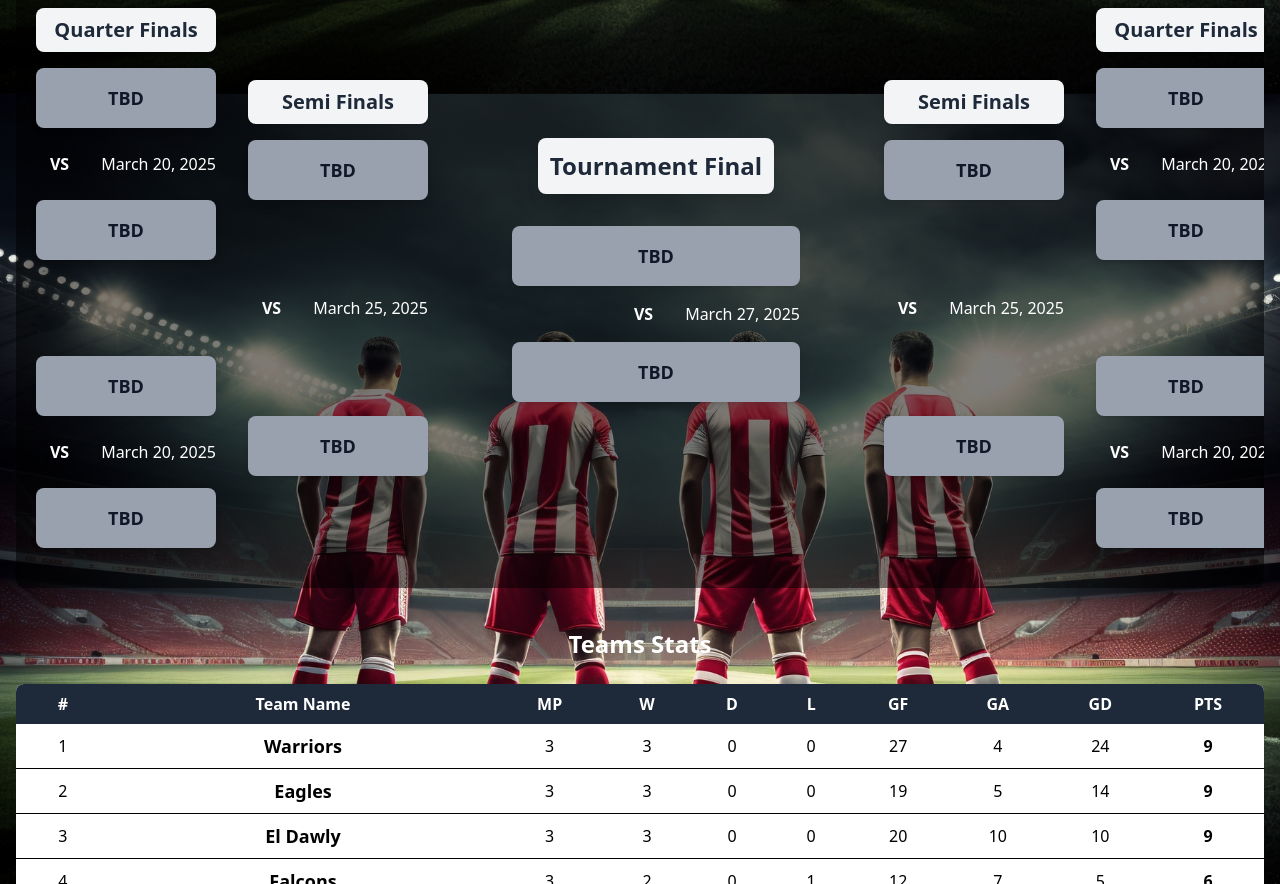
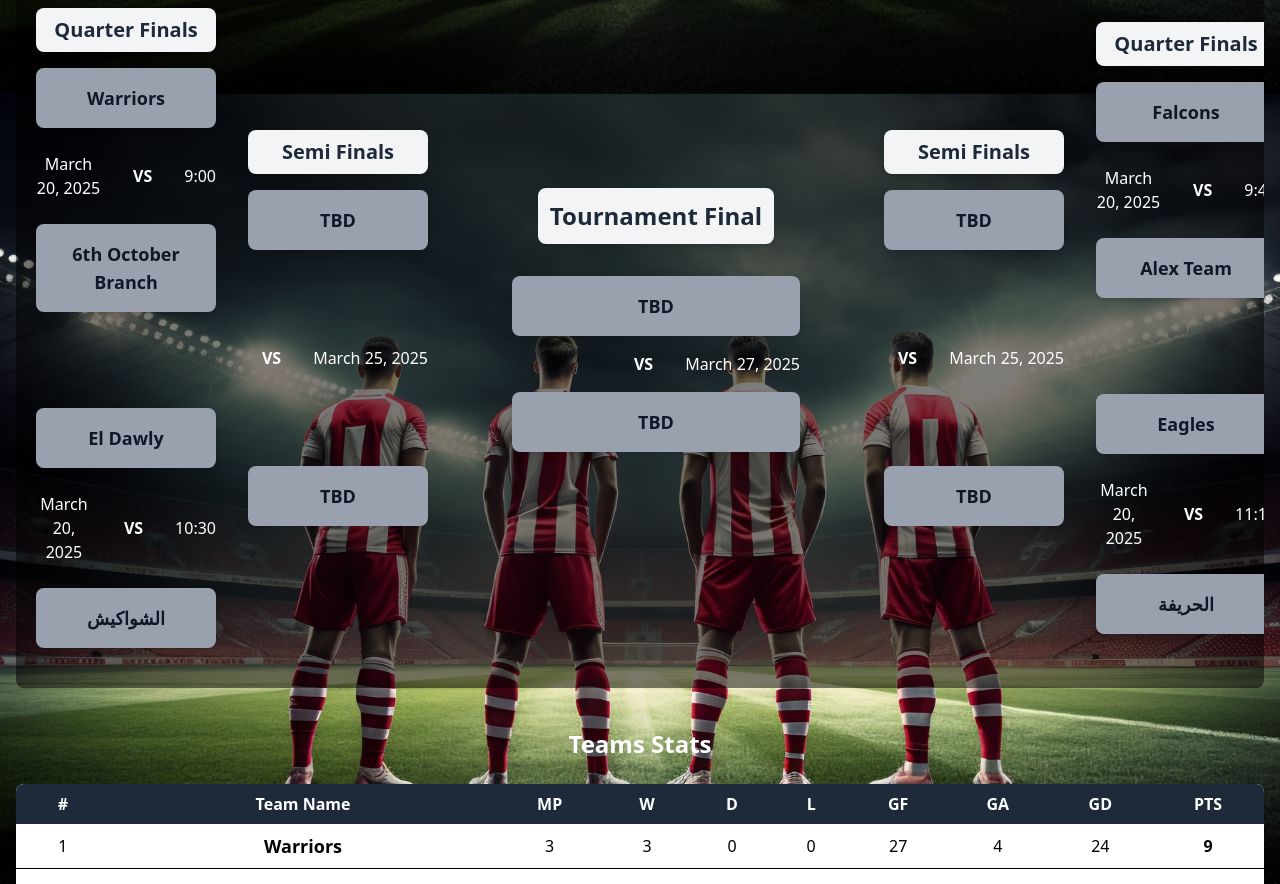
Before and after one commit to ATC-Group-website/atc-ramadan-tournament, a website built with Vite: page index.html in a window 1280 px wide. Shown: the part 1570-2454 px from the top of the page. Built offline with nearby package versions, Linux system fonts and the light colour scheme.

Commit message:
quarters brackets

```diff
--- a/index.html
+++ b/index.html
@@ -392,21 +392,24 @@
                       <div
                         class="p-4 rounded-lg text-center bg-gray-400 shadow-md hover:shadow-lg transition-shadow flex justify-center items-center"
                       >
-                        <p class="font-bold text-gray-900 text-lg">TBD</p>
+                        <p class="font-bold text-gray-900 text-lg">Warriors</p>
                         <!-- <p
                           class="text-lg bg-black text-white py-1 px-2 rounded-md font-semibold"
                         >
                           2
                         </p> -->
                       </div>
-                      <div class="flex gap-8 justify-end items-center">
+                      <div class="flex gap-8 justify-center items-center">
+                        <p class="text-center text-white">March 20, 2025</p>
                         <p class="text-center font-bold text-white">VS</p>
-                        <p class="text-center text-white">March 20, 2025</p>
+                        <p class="text-white">9:00</p>
                       </div>
                       <div
                         class="p-4 rounded-lg text-center bg-gray-400 shadow-md hover:shadow-lg transition-shadow flex justify-center items-center"
                       >
-                        <p class="font-bold text-gray-900 text-lg">TBD</p>
+                        <p class="font-bold text-gray-900 text-lg">
+                          6th October Branch
+                        </p>
                         <!-- <p
                           class="text-lg bg-black text-white py-1 px-2 rounded-md font-semibold"
                         >
@@ -420,21 +423,22 @@
                       <div
                         class="p-4 rounded-lg text-center bg-gray-400 shadow-md hover:shadow-lg transition-shadow flex justify-center items-center"
                       >
-                        <p class="font-bold text-gray-900 text-lg">TBD</p>
+                        <p class="font-bold text-gray-900 text-lg">El Dawly</p>
                         <!-- <p
                           class="text-lg bg-black text-white py-1 px-2 rounded-md font-semibold"
                         >
                           5
                         </p> -->
                       </div>
-                      <div class="flex gap-8 justify-end items-center">
+                      <div class="flex gap-8 justify-between items-center">
+                        <p class="text-center text-white">March 20, 2025</p>
                         <p class="text-center font-bold text-white">VS</p>
-                        <p class="text-center text-white">March 20, 2025</p>
+                        <p class="text-white">10:30</p>
                       </div>
                       <div
                         class="p-4 rounded-lg text-center bg-gray-400 shadow-md hover:shadow-lg transition-shadow flex justify-center items-center"
                       >
-                        <p class="font-bold text-gray-900 text-lg">TBD</p>
+                        <p class="font-bold text-gray-900 text-lg">الشواكيش</p>
                         <!-- <p
                           class="text-lg bg-black text-white py-1 px-2 rounded-md font-semibold"
                         >
@@ -578,21 +582,22 @@
                       <div
                         class="p-4 rounded-lg text-center bg-gray-400 shadow-md hover:shadow-lg transition-shadow flex justify-center items-center"
                       >
-                        <p class="font-bold text-gray-900 text-lg">TBD</p>
+                        <p class="font-bold text-gray-900 text-lg">Falcons</p>
                         <!-- <p
                           class="text-lg bg-black text-white py-1 px-2 rounded-md font-semibold"
                         >
                           3
                         </p> -->
                       </div>
-                      <div class="flex gap-8 justify-end items-center">
+                      <div class="flex gap-8 justify-between items-center">
+                        <p class="text-center text-white">March 20, 2025</p>
                         <p class="text-center font-bold text-white">VS</p>
-                        <p class="text-center text-white">March 20, 2025</p>
+                        <p class="text-white">9:45</p>
                       </div>
                       <div
                         class="p-4 rounded-lg text-center bg-gray-400 shadow-md hover:shadow-lg transition-shadow flex justify-center items-center"
                       >
-                        <p class="font-bold text-gray-900 text-lg">TBD</p>
+                        <p class="font-bold text-gray-900 text-lg">Alex Team</p>
                         <!-- <p
                           class="text-lg bg-black text-white py-1 px-2 rounded-md font-semibold"
                         >
@@ -606,21 +611,22 @@
                       <div
                         class="p-4 rounded-lg text-center bg-gray-400 shadow-md hover:shadow-lg transition-shadow flex justify-center items-center"
                       >
-                        <p class="font-bold text-gray-900 text-lg">TBD</p>
+                        <p class="font-bold text-gray-900 text-lg">Eagles</p>
                         <!-- <p
                           class="text-lg bg-black text-white py-1 px-2 rounded-md font-semibold"
                         >
                           1
                         </p> -->
                       </div>
-                      <div class="flex gap-8 justify-end items-center">
+                      <div class="flex gap-8 justify-between items-center">
+                        <p class="text-center text-white">March 20, 2025</p>
                         <p class="text-center font-bold text-white">VS</p>
-                        <p class="text-center text-white">March 20, 2025</p>
+                        <p class="text-white">11:15</p>
                       </div>
                       <div
                         class="p-4 rounded-lg text-center bg-gray-400 shadow-md hover:shadow-lg transition-shadow flex justify-center items-center"
                       >
-                        <p class="font-bold text-gray-900 text-lg">TBD</p>
+                        <p class="font-bold text-gray-900 text-lg">الحريفة</p>
                         <!-- <p
                           class="text-lg bg-black text-white py-1 px-2 rounded-md font-semibold"
                         >
```
